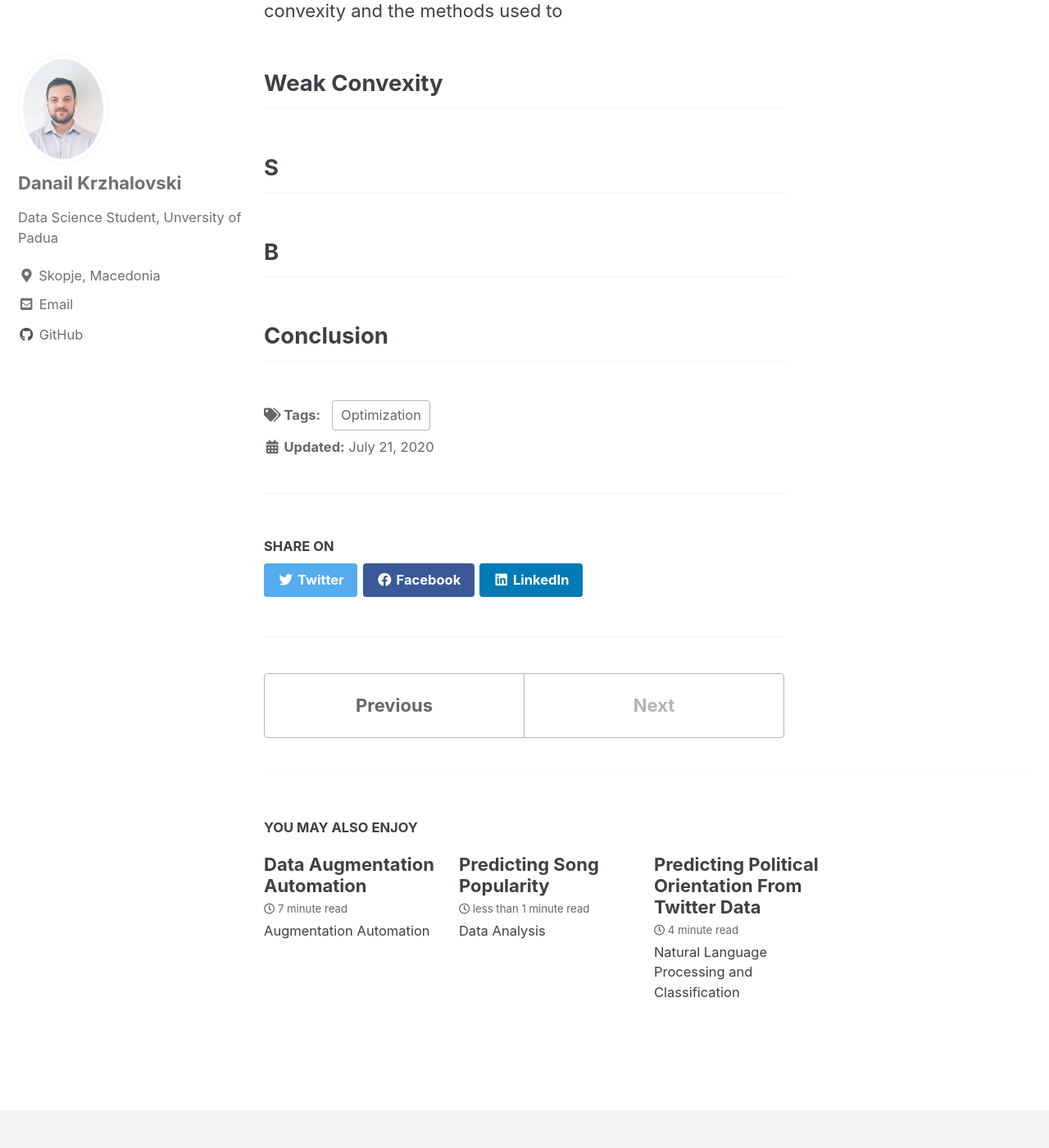
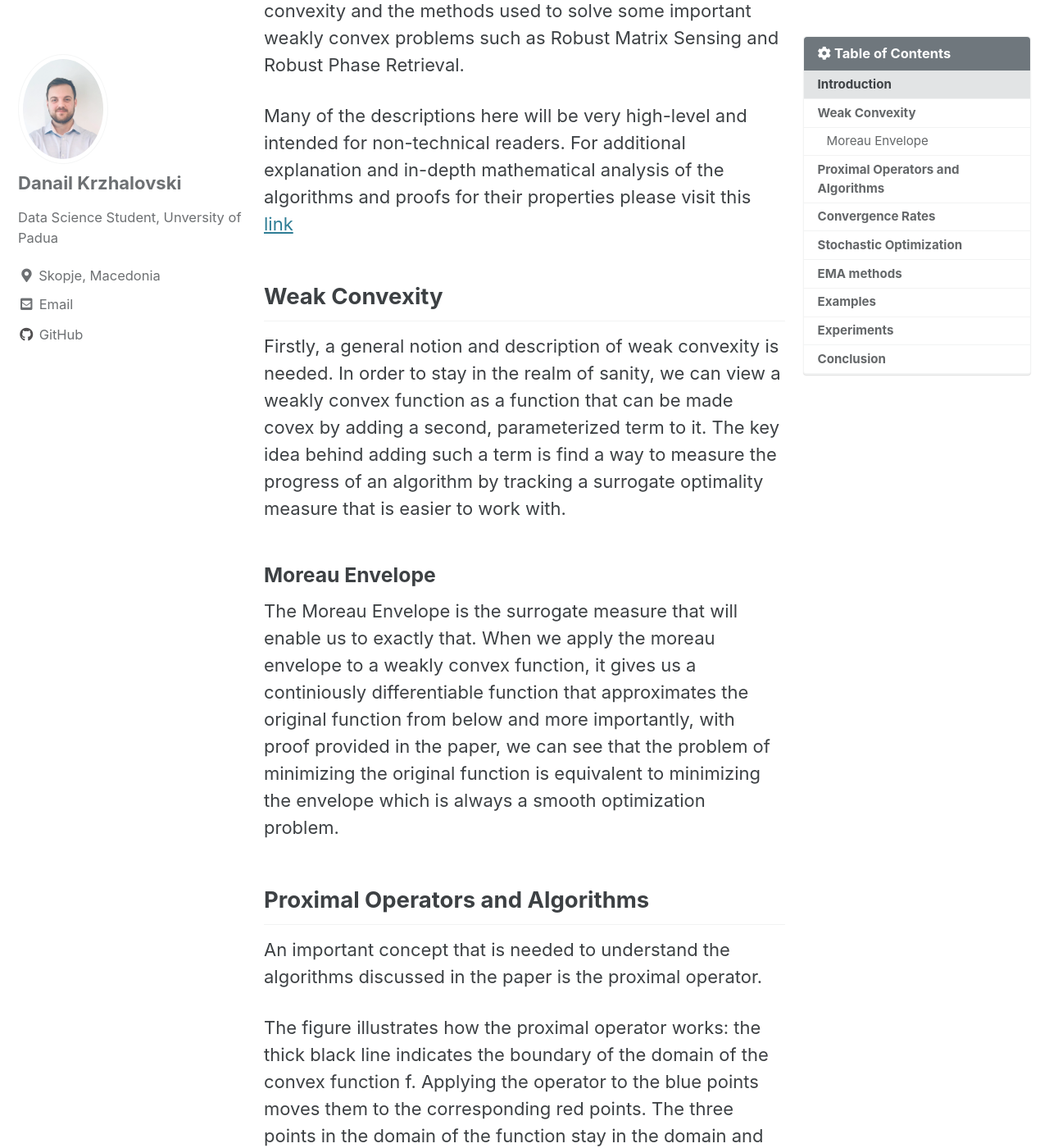
Before and after one commit to krzhalovski/krzhalovski.github.io, a Jekyll site: the page built from _posts/2020-07-21-Weakly-Convex-Optimization.md, in a window 1280 px wide and 1400 px high, scrolled down 353 px. Shown: the whole window at 82% size. Built offline with Jekyll 4.4.1, drawn with Linux system fonts in a browser that asks for light colours; cached includes are drawn as plain includes; some of the changed text lies outside the part shown.

Commit message:
Reformating

```diff
--- a/_posts/2020-07-21-Weakly-Convex-Optimization.md
+++ b/_posts/2020-07-21-Weakly-Convex-Optimization.md
@@ -4,18 +4,40 @@ date: 2020-07-21
 tags: ["Optimization"]
 excerpt: "Data Analysis"
 mathjax: true
+toc: true
 toc_label: "Table of Contents"
 toc_icon: "cog"
 toc_sticky: true
 ---
 
 ## Introduction
-This post will explain in brief details the concept of weak convexity and the methods used to
+This post will explain in brief details the concept of weak convexity and the methods used to solve some important weakly convex problems such as Robust Matrix Sensing and Robust Phase Retrieval.
+
+Many of the descriptions here will be very high-level and intended for non-technical readers. For additional explanation and in-depth mathematical analysis of the algorithms and proofs for their properties please visit this [link](https://github.com/krzhalovski/Weakly-Convex-Optimization/blob/main/Weak_Convexity.pdf)
 
 ## Weak Convexity
+Firstly, a general notion and description of weak convexity is needed. In order to stay in the realm of sanity, we can view a weakly convex function as a function that can be made covex by adding a second, parameterized term to it. The key idea behind adding such a term is find a way to measure the progress of an algorithm by tracking a surrogate optimality measure that is easier to work with.
 
-## S
+### Moreau Envelope
+The Moreau Envelope is the surrogate measure that will enable us to exactly that. When we apply the moreau envelope to a weakly convex function, it gives us a continiously differentiable function that approximates the original function from below and more importantly, with proof provided in the paper, we can see that the problem of minimizing the original function is equivalent to minimizing the envelope which is always a smooth optimization problem.
 
-## B
+## Proximal Operators and Algorithms
+An important concept that is needed to understand the algorithms discussed in the paper is the proximal operator.
+
+The figure illustrates how the proximal operator works: the thick black line indicates the boundary of the domain of the convex function f. Applying the operator to the blue points moves them to the corresponding red points. The three points in the domain of the function stay in the domain and move towards the minimum of the function, while the other two move to the boundary of the domain and towards the minimum of the function. The parameter λ controls the extent to which the proximal operator maps points towards the minimum of f.
+
+<figure class="centerImage">
+    <a href="/images/Weak_Convexity/Proximal.PNG"><img src="/images/Weak_Convexity/Proximal.PNG"></a>
+</figure>
+
+## Convergence Rates
+
+## Stochastic Optimization
+
+## EMA methods
+
+## Examples
+
+## Experiments
 
 ## Conclusion
```
Also changed, not shown: _posts/2020-07-20-Predicting-Song-Popularity.md (deleted, +0 -25 lines), images/Weak_Convexity/Proximal.PNG (added).
